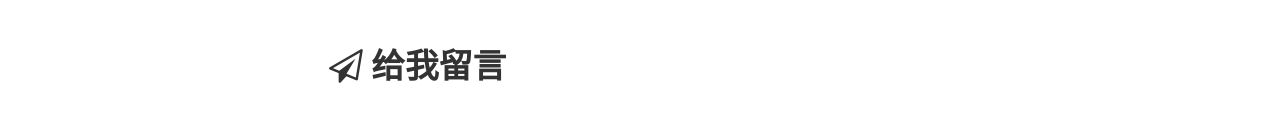
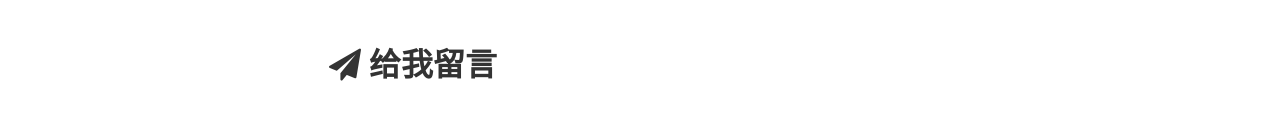
Before and after one commit to jinyuxi/jinyuxi.github.io, a plain HTML site: page main.html in a window 1280 px wide. Shown: the part 2482-2620 px from the top of the page. Drawn offline with Linux system fonts and the light colour scheme; a script that the page names is missing.

Commit message:
Update main.html

```diff
--- a/main.html
+++ b/main.html
@@ -159,8 +159,8 @@
 	<!-- message -->
 	<div class="message" id="message">
 		<div class="container">
-			<h1 style="font-family: 'agency fb';margin: 30px auto;">
-				<i class="fa fa-send-o"></i>
+			<h1 style="font-family: 'agency fb';margin: 30px auto;font-size:32px;">
+				<i class="fa fa-send"></i>
 				给我留言
 			</h1>
 
```
